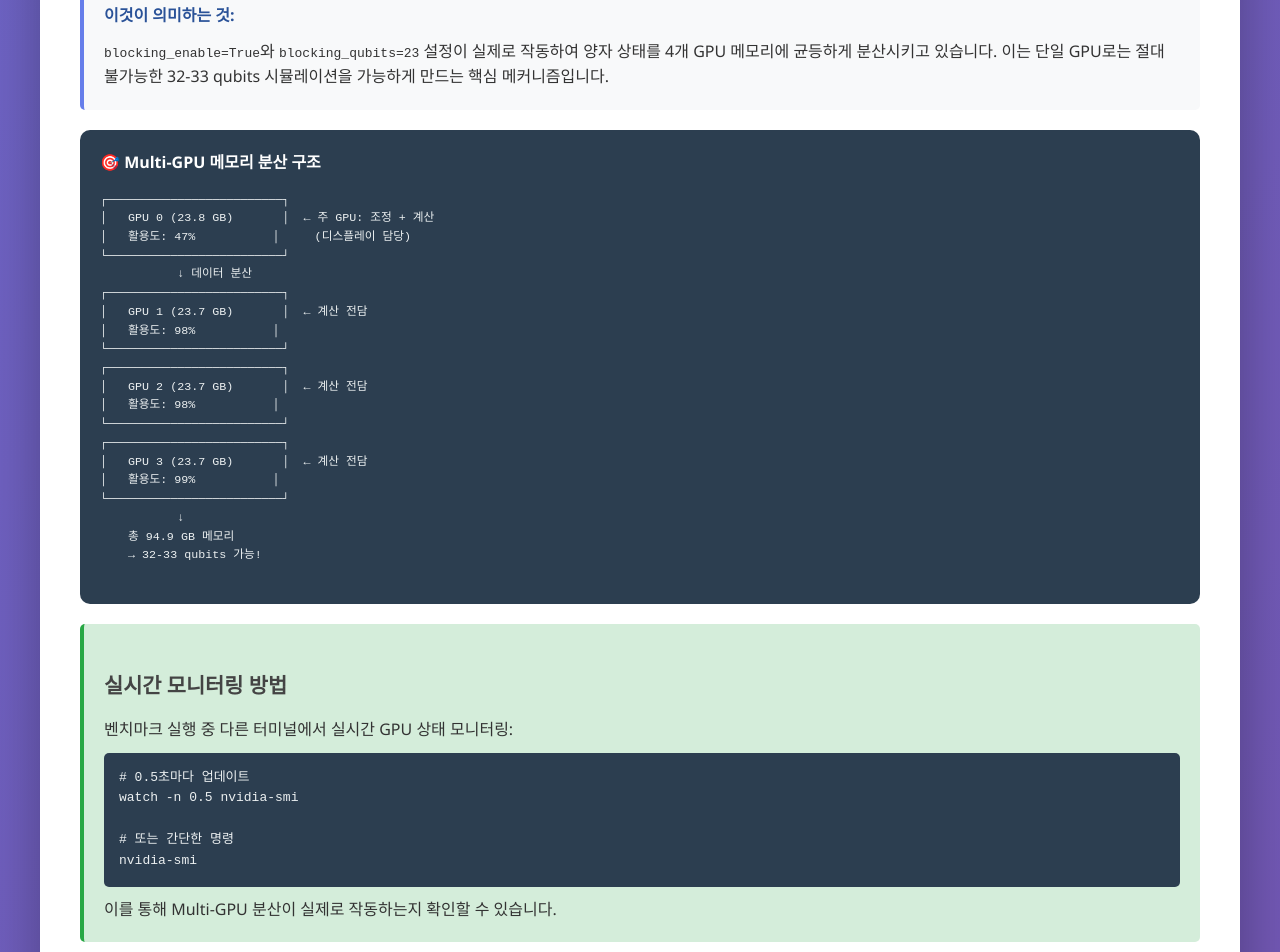
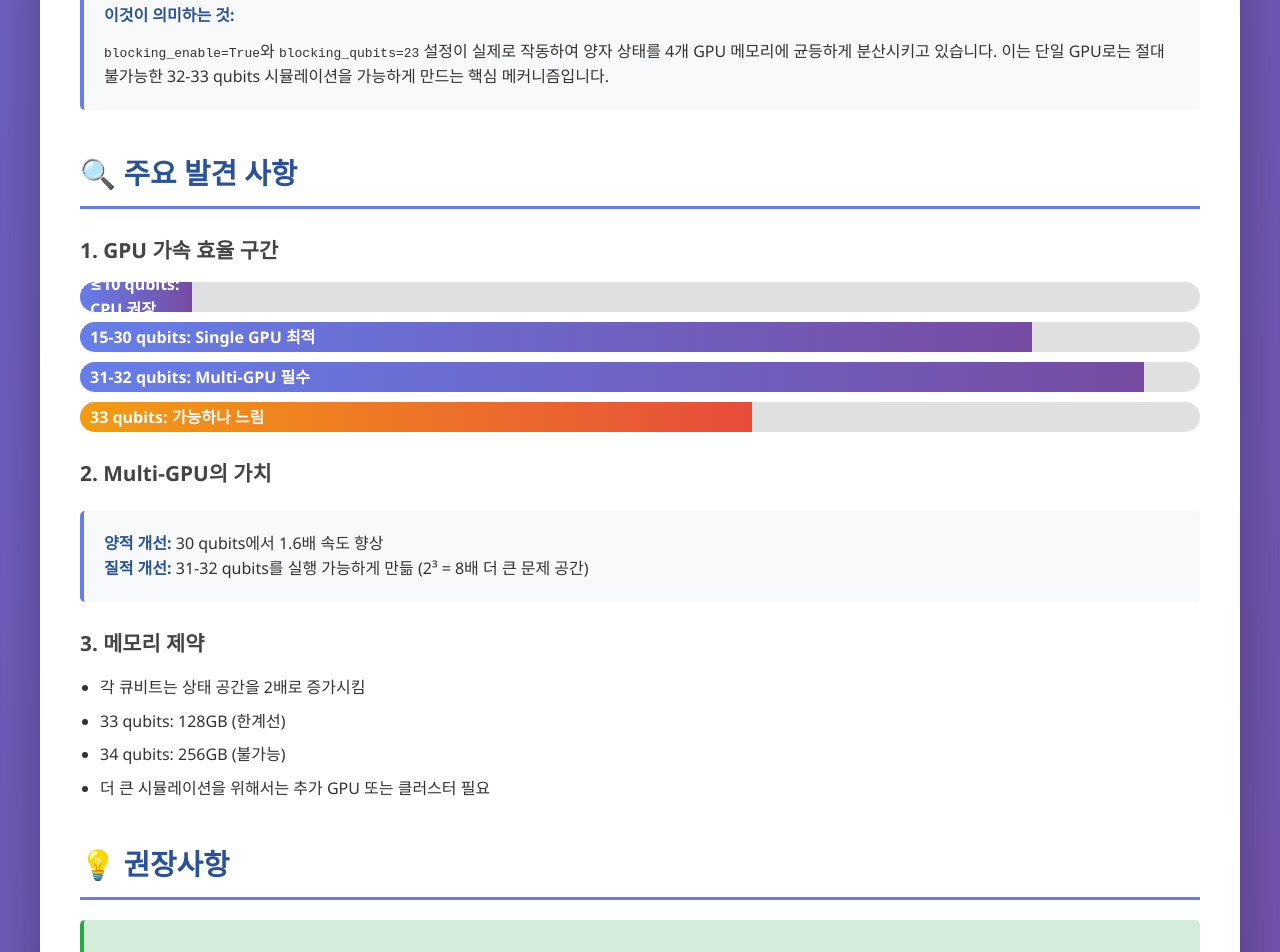
Before and after one commit to kimboguk/sufs-qc-multi-gpu-benchmark-report, a plain HTML site: page index.html in a window 1280 px wide. Shown: the part 5000-5952 px from the top of the page. Drawn offline with Linux system fonts and the light colour scheme.

Commit message:
Update index.html

```diff
--- a/index.html
+++ b/index.html
@@ -718,43 +718,8 @@
                     </p>
                 </div>
 
-                <div style="background: #2c3e50; color: #ecf0f1; padding: 20px; border-radius: 10px; margin: 20px 0;">
-                    <h4 style="color: #fff; margin-bottom: 15px;">🎯 Multi-GPU 메모리 분산 구조</h4>
-                    <pre style="font-family: monospace; font-size: 0.9em; line-height: 1.6;">
-┌─────────────────────────┐
-│   GPU 0 (23.8 GB)       │  ← 주 GPU: 조정 + 계산
-│   활용도: 47%           │     (디스플레이 담당)
-└─────────────────────────┘
-           ↓ 데이터 분산
-┌─────────────────────────┐
-│   GPU 1 (23.7 GB)       │  ← 계산 전담
-│   활용도: 98%           │
-└─────────────────────────┘
-┌─────────────────────────┐
-│   GPU 2 (23.7 GB)       │  ← 계산 전담
-│   활용도: 98%           │
-└─────────────────────────┘
-┌─────────────────────────┐
-│   GPU 3 (23.7 GB)       │  ← 계산 전담
-│   활용도: 99%           │
-└─────────────────────────┘
-           ↓
-    총 94.9 GB 메모리
-    → 32-33 qubits 가능!
-    </pre>
-                </div>
 
-                <div class="recommendation">
-                    <h3>실시간 모니터링 방법</h3>
-                    <p>벤치마크 실행 중 다른 터미널에서 실시간 GPU 상태 모니터링:</p>
-                    <pre style="background: #2c3e50; color: #ecf0f1; padding: 15px; border-radius: 5px; margin-top: 10px;">
-# 0.5초마다 업데이트
-watch -n 0.5 nvidia-smi
 
-# 또는 간단한 명령
-nvidia-smi</pre>
-                    <p style="margin-top: 10px;">이를 통해 Multi-GPU 분산이 실제로 작동하는지 확인할 수 있습니다.</p>
-                </div>
             </div>
 
             <!-- Key Findings -->
```
